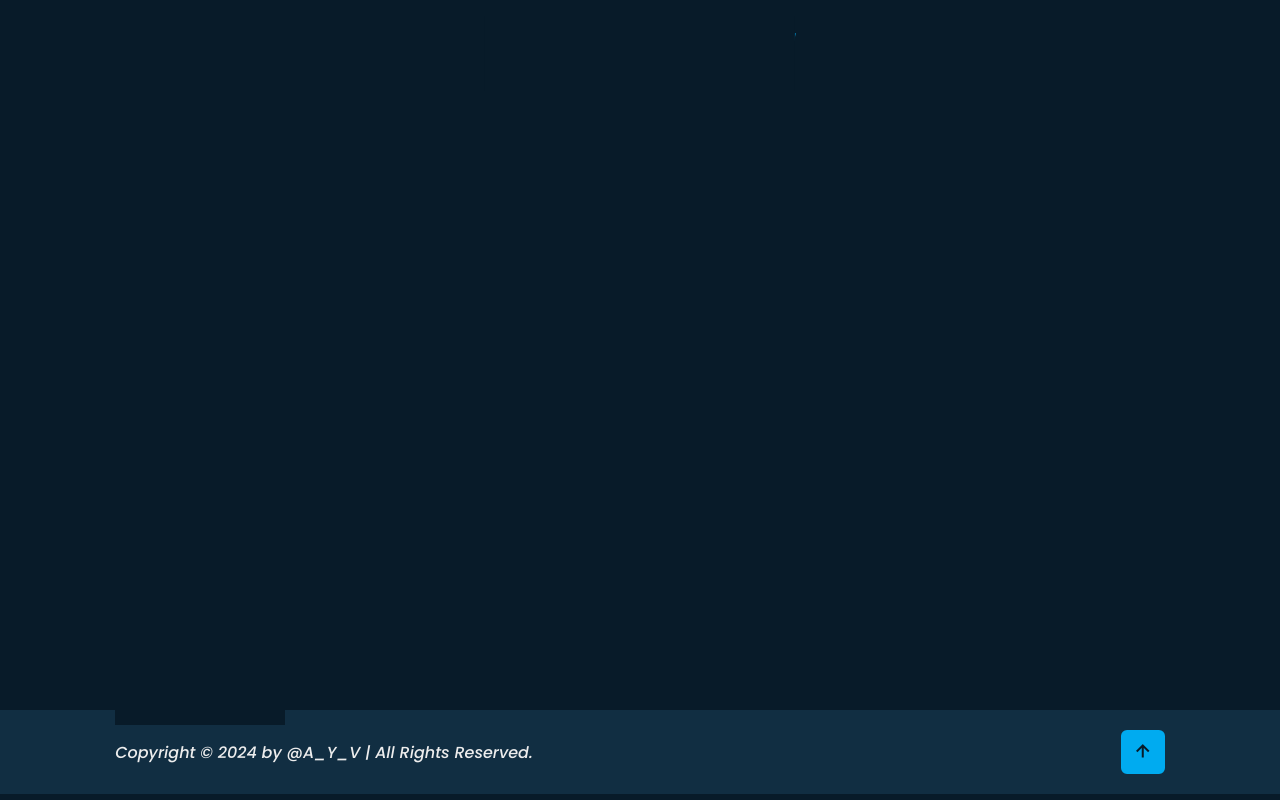
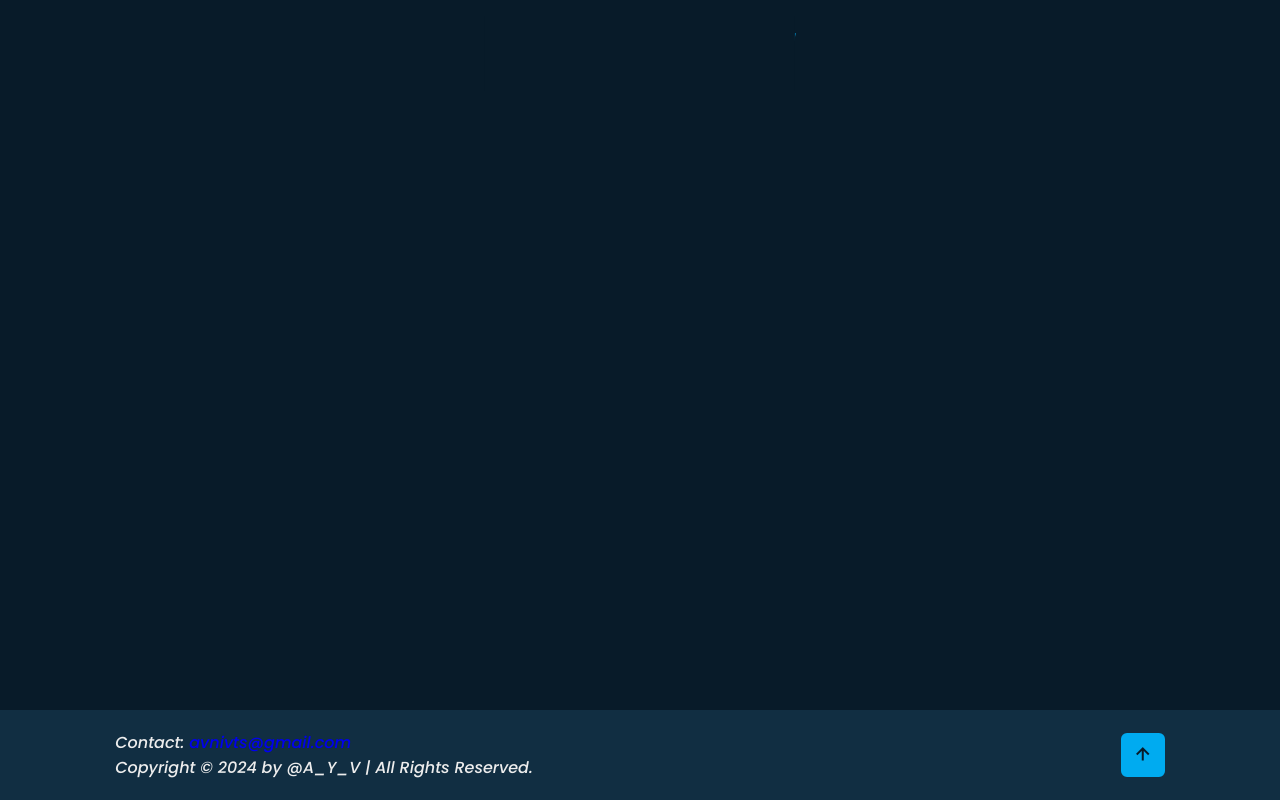
Before and after one commit to AvNiVaTs/PersonalPortfolio, a plain HTML site: page index.html in a window 1280 px wide. Shown: the part 4172-4972 px from the top of the page. Drawn offline with nearby package versions, Linux system fonts and the light colour scheme.

Commit message:
Update index.html

```diff
--- a/index.html
+++ b/index.html
@@ -172,7 +172,7 @@
                             <div class="year"><i class='bx bxs-calendar'></i> Dec 2022 - Jan 2023</div>
                             <h3>Web Scrapping</h3>
                             <p>Built a Python-based web scraping code to extract and analyze data from Trivago, achieving a 95% data accuracy rate. Automated data collection, reducing manual effort by 80% and processing data 60% faster. Extracted insights that informed pricing and market strategy.
-                                <br/>Github Link: https://github.com/AvNiVaTs/Web-Scrapping.git</p>
+                                <br/>Github Link: <a href="https://github.com/AvNiVaTs/Web-Scrapping.git">https://github.com/AvNiVaTs/Web-Scrapping.git</a></p>
                         </div>
                     </div>
 
@@ -302,15 +302,8 @@
     <!-- footer section design -->
     <footer class="footer">
         <div class="footer-text">
+            <p>Contact: <a href="https://mail.google.com/mail/u/1/?view=cm&fs=1&to=avnivts@gmail.com&tf=1/">avnivts@gmail.com</a></p>
             <p>Copyright &copy; 2024 by @A_Y_V | All Rights Reserved.</p>
-            <p>
-                <div class="home-sci">
-                    <a href="https://mail.google.com/mail/u/1/?view=cm&fs=1&to=avnivts@gmail.com&tf=1/"><i class='bx bxl-gmail'></i></a>
-                    <a href="https://github.com/AvNiVaTs/"><i class='bx bxl-github'></i></a>
-                    <a href="https://www.linkedin.com/in/avnivats/"><i class='bx bxl-linkedin'></i></a>
-                    <span class="animate" style="--i:6;"></span>
-                </div>
-            </p>
             <span class="animate scroll" style="--i:1;"></span>
         </div>
 
```
